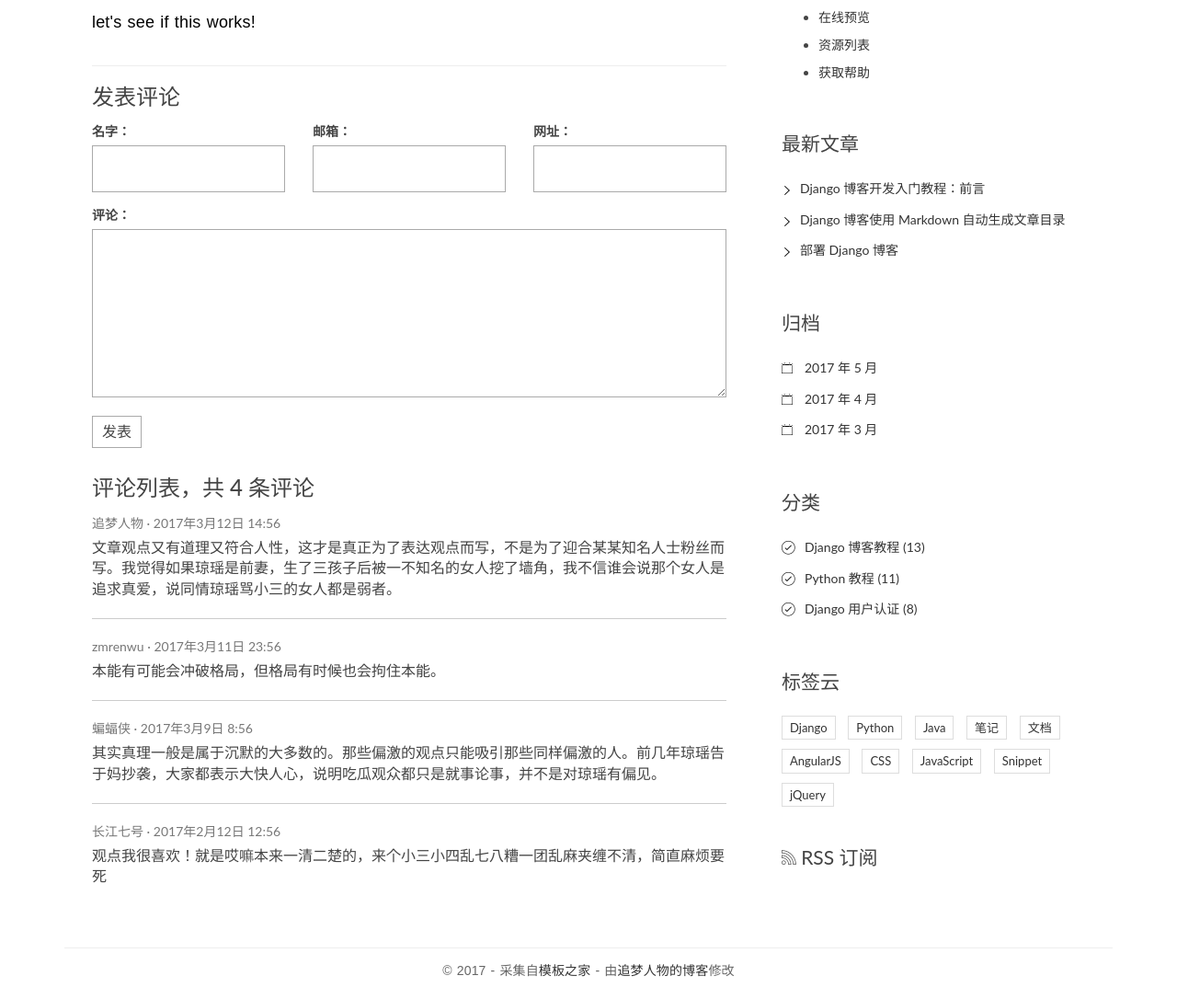
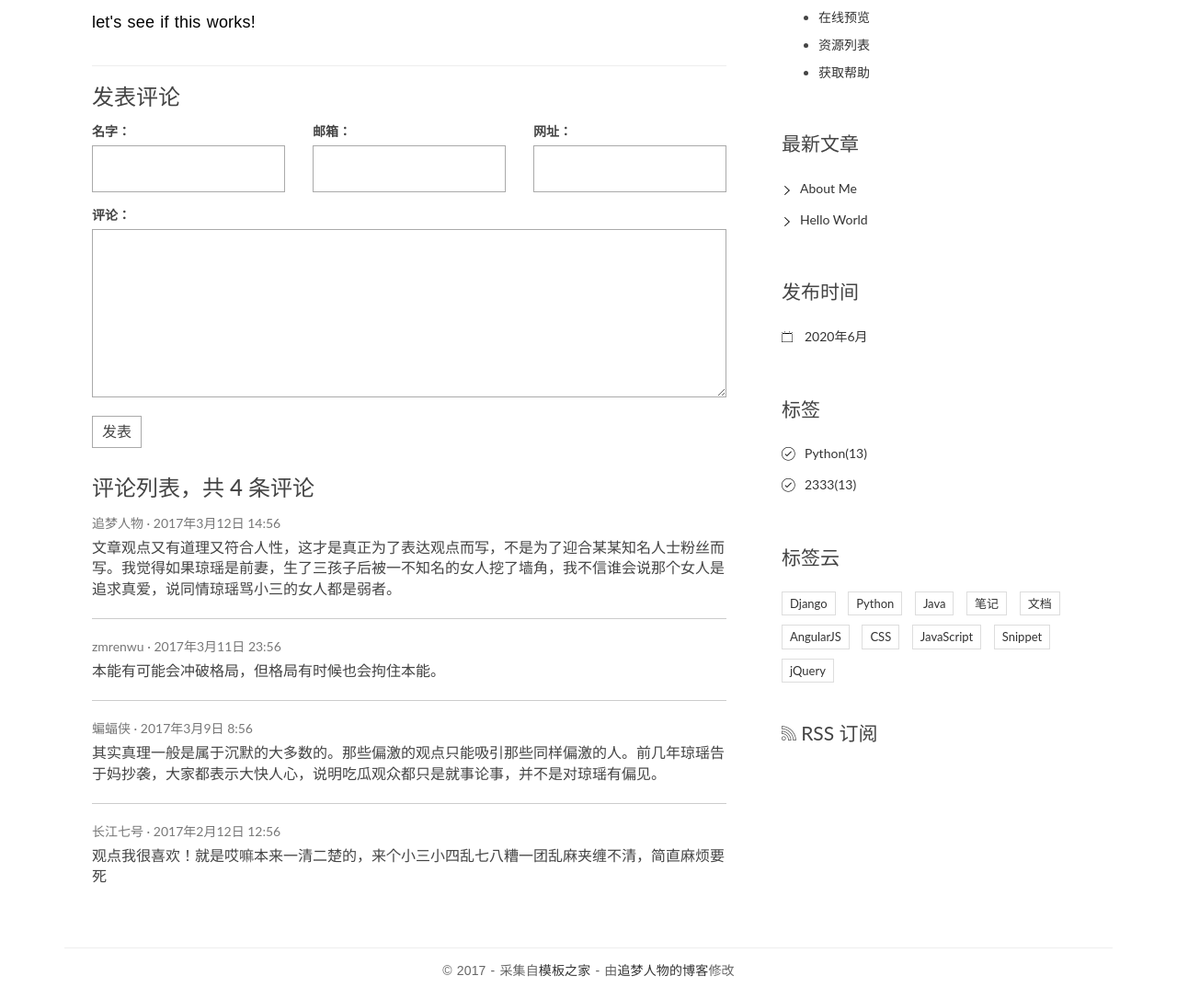
Before and after one commit to HAoRAn-W/Blog_on_Django, a Django app: page /blog/1/detail in a window 1280 px wide. Shown: the part 275-1361 px from the top of the page at 92% size. Run offline with Django 3.2, Linux system fonts and the light colour scheme; data comes from the database, SQL or seed files in the repository; some libraries are stand-ins or nearby versions.

Commit message:
side tags

```diff
--- a/mysite/blog/templates/base.html
+++ b/mysite/blog/templates/base.html
@@ -1,5 +1,6 @@
 <!DOCTYPE html>
 <html>
+{% load blog_tags %}
 <head>
     <title>Welcome to my blog</title>
 
@@ -75,45 +76,42 @@
                 {% endblock toc %}
                 <div class="widget widget-recent-posts">
                     <h3 class="widget-title">最新文章</h3>
+                    {% get_recent_blog as recent_blog_list %}
                     <ul>
+                        {% for blog in recent_blog_list %}
                         <li>
-                            <a href="#">Django 博客开发入门教程：前言</a>
+                            <a href="{{blog.get_absolute_url}}">{{blog.title}}</a>
                         </li>
-                        <li>
-                            <a href="#">Django 博客使用 Markdown 自动生成文章目录</a>
-                        </li>
-                        <li>
-                            <a href="#">部署 Django 博客</a>
-                        </li>
+                        {% empty %}}
+                        暂无新文章
+                        {% endfor %}
                     </ul>
                 </div>
                 <div class="widget widget-archives">
-                    <h3 class="widget-title">归档</h3>
+                    <h3 class="widget-title">发布时间</h3>
+                    {% archives as date_list %}
                     <ul>
+                        {% for date in date_list %}
                         <li>
-                            <a href="#">2017 年 5 月</a>
+                            <a href="#">{{date.year}}年{{date.month}}月</a>
                         </li>
-                        <li>
-                            <a href="#">2017 年 4 月</a>
-                        </li>
-                        <li>
-                            <a href="#">2017 年 3 月</a>
-                        </li>
+                        {% empty %}
+                        暂无新文章
+                        {% endfor %}
                     </ul>
                 </div>
 
                 <div class="widget widget-category">
-                    <h3 class="widget-title">分类</h3>
+                    <h3 class="widget-title">标签</h3>
+                    {% get_category as category_list %}
                     <ul>
+                        {% for category in category_list %}
                         <li>
-                            <a href="#">Django 博客教程 <span class="post-count">(13)</span></a>
+                            <a href="#">{{category.name}}<span class="post-count">(13)</span></a>
                         </li>
-                        <li>
-                            <a href="#">Python 教程 <span class="post-count">(11)</span></a>
-                        </li>
-                        <li>
-                            <a href="#">Django 用户认证 <span class="post-count">(8)</span></a>
-                        </li>
+                        {% empty %}
+                        暂无分类
+                        {% endfor %}
                     </ul>
                 </div>
 
--- a/mysite/blog/templates/blog/detail.html
+++ b/mysite/blog/templates/blog/detail.html
@@ -1,4 +1,5 @@
 {% extends 'base.html' %}
+
             {% block main %}
                 <article class="post post-{{blog.pk}}">
                     <header class="entry-header">
--- /dev/null
+++ b/mysite/blog/templatetags/blog_tags.py
@@ -0,0 +1,19 @@
+from ..models import Blog, Category
+from django import template
+
+register = template.Library()
+
+
+@register.simple_tag
+def get_recent_blog(num=5):
+    return Blog.objects.all().order_by('-publish_time')[:num]
+
+
+@register.simple_tag
+def archives():
+    return Blog.objects.dates('publish_time', 'month', order='DESC')
+
+
+@register.simple_tag
+def get_category():
+    return Category.objects.all()
```
Also changed, not shown: mysite/blog/templatetags/__init__.py (added).
